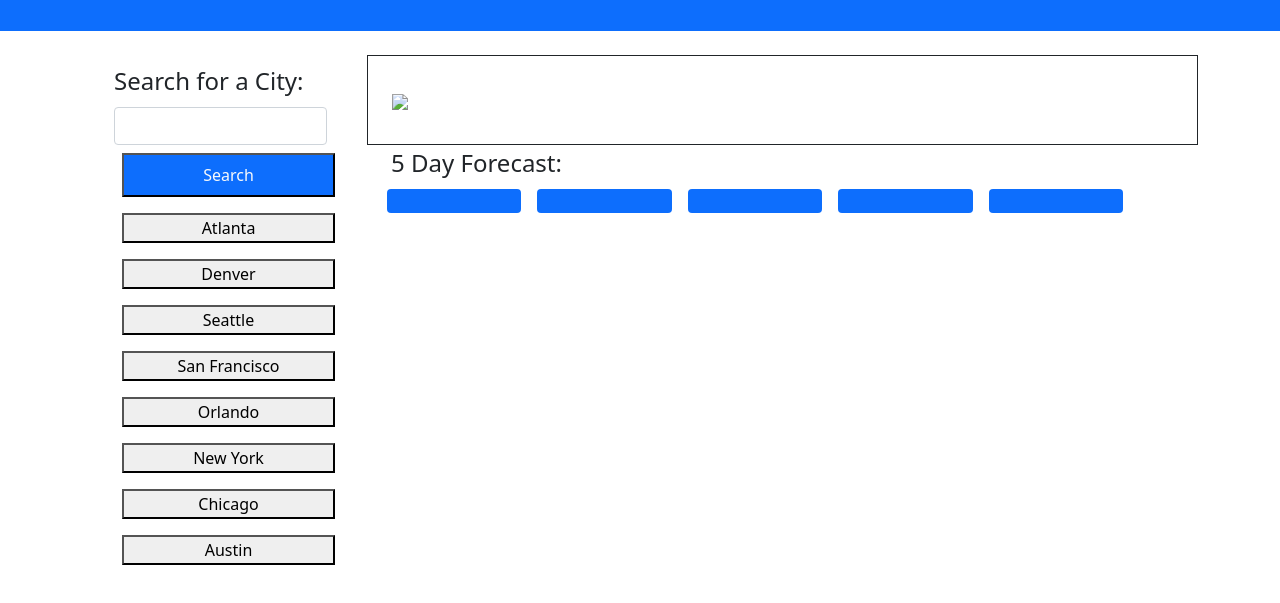
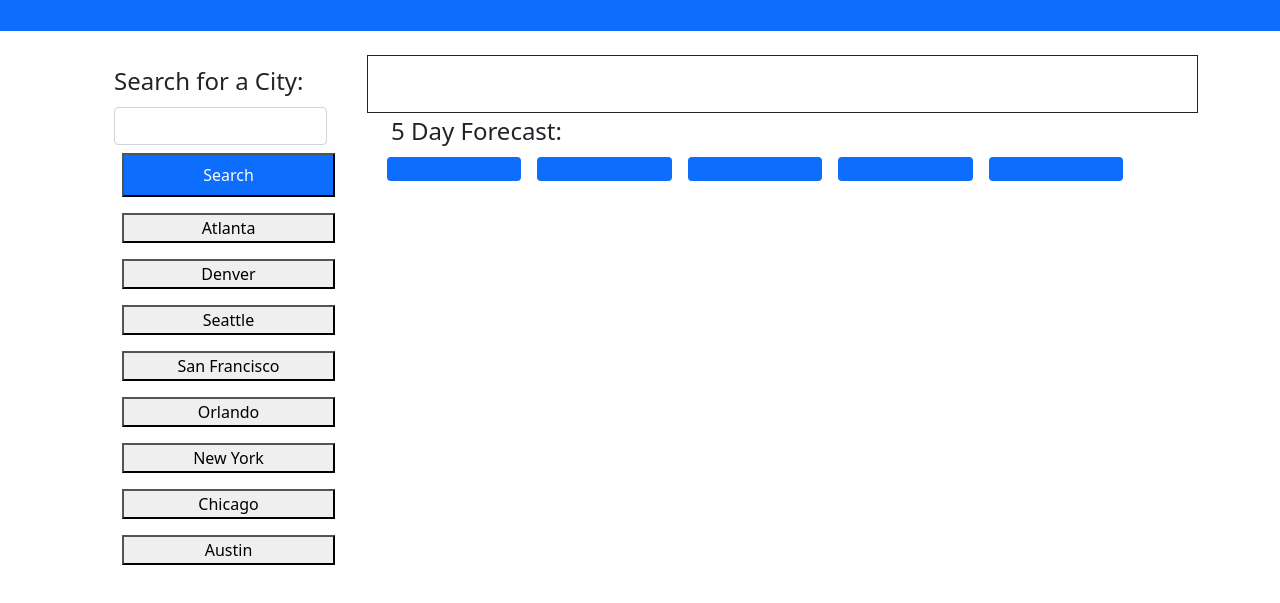
Before and after one commit to rahargrave/weather_dashboard, a plain HTML site: page index.html in a window 1280 px wide. Shown: the part 121-724 px from the top of the page. Drawn offline with nearby package versions, Linux system fonts and the light colour scheme.

Commit message:
deleted images for error checking

```diff
--- a/index.html
+++ b/index.html
@@ -35,7 +35,6 @@
             <div class="=col-12 col-sm-6 col-lg-9 mb-3 ">
                 <div class="border border-dark container p-4">
                     <div class="display-6 m-2 fs-1"id="cityOutput"></div>
-                    <div class="icon"><img src="./openweathermap-api-icons/icons/01d.png" /></div>
                     <div class="m-2" id="temp"></div>
                     <div class="m-2" id="wind"></div>
                     <div class="m-2" id="humidity"></div>
```
